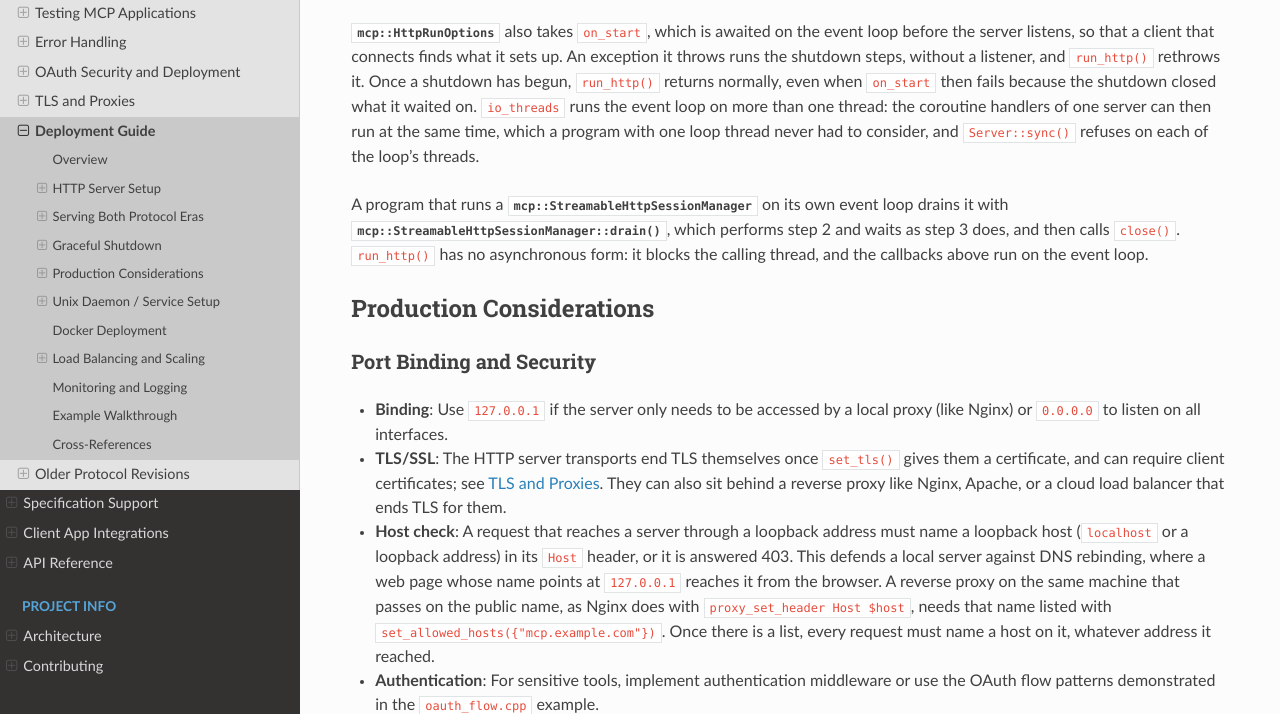
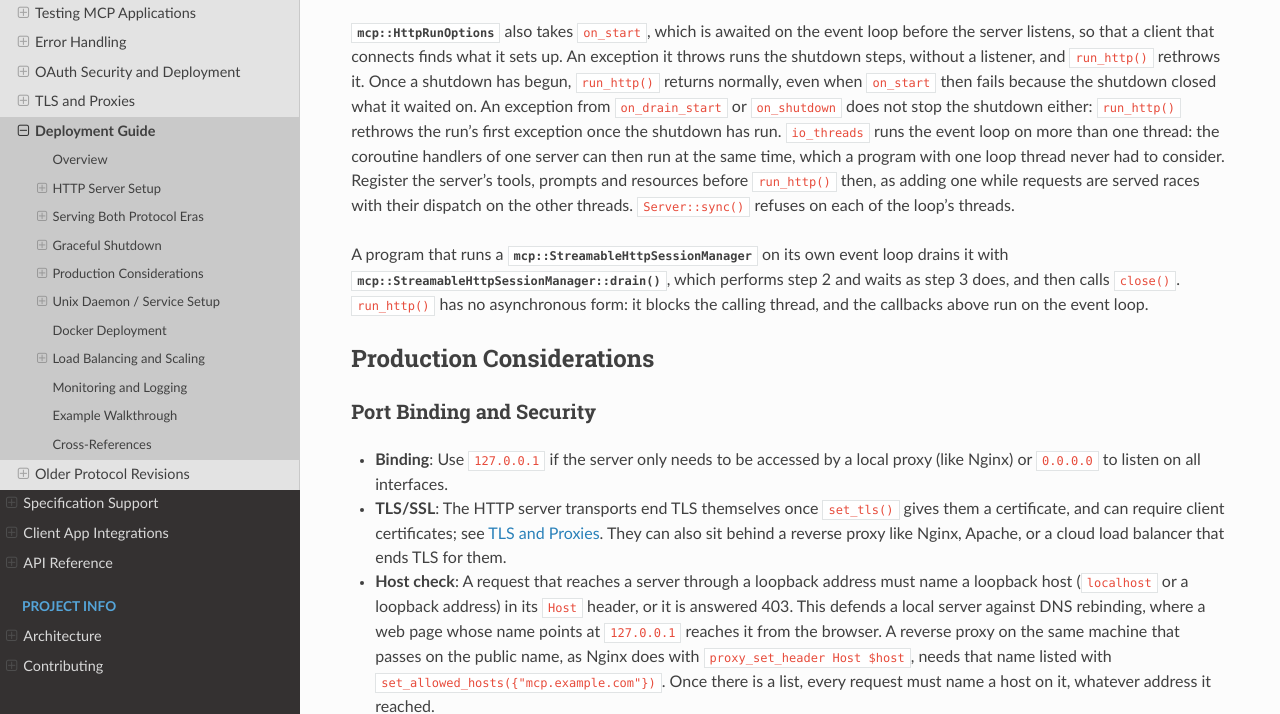
Before and after one commit to yurirocha15/mcp-cpp-sdk, a Sphinx documentation site: the page built from docs/guides/deployment.rst, in a window 1280 px wide and 900 px high, scrolled down 4991 px, cut to the strip 186-900 px from the top of the window. Built offline with Sphinx 7.4.7 and the Read the Docs theme 3.1.0, drawn with Linux system fonts in a browser that asks for light colours.

Commit message:
docs: describe drain callback errors and registering with loop threads
HttpRunOptions, Server::run_http() and the deployment guide say that an
exception from on_drain_start or on_shutdown leaves the shutdown to run and
that run_http() rethrows the run's first exception afterwards, and that a
server run on more than one loop thread registers its tools, prompts and
resources before run_http(), since adding one while requests are served
races with their dispatch on the other threads. A new test checks the
rethrow for both callbacks.

The CHANGELOG names the client's single parse of each message and its
moved results, and the header-mismatch retry limited to status 400.

```diff
--- a/docs/guides/deployment.rst
+++ b/docs/guides/deployment.rst
@@ -257,9 +257,12 @@ once: what is unfinished by then, which includes an ``on_shutdown`` that does no
 :cpp:struct:`mcp::HttpRunOptions` also takes ``on_start``, which is awaited on the event loop before the server
 listens, so that a client that connects finds what it sets up. An exception it throws runs the shutdown
 steps, without a listener, and ``run_http()`` rethrows it. Once a shutdown has begun, ``run_http()`` returns
-normally, even when ``on_start`` then fails because the shutdown closed what it waited on. ``io_threads`` runs the event loop on more than one
-thread: the coroutine handlers of one server can then run at the same time, which a program with one loop thread
-never had to consider, and ``Server::sync()`` refuses on each of the loop's threads.
+normally, even when ``on_start`` then fails because the shutdown closed what it waited on. An exception from
+``on_drain_start`` or ``on_shutdown`` does not stop the shutdown either: ``run_http()`` rethrows the run's first
+exception once the shutdown has run. ``io_threads`` runs the event loop on more than one thread: the coroutine handlers of one
+server can then run at the same time, which a program with one loop thread never had to consider. Register the
+server's tools, prompts and resources before ``run_http()`` then, as adding one while requests are served races
+with their dispatch on the other threads. ``Server::sync()`` refuses on each of the loop's threads.
 
 A program that runs a :cpp:class:`mcp::StreamableHttpSessionManager` on its own event loop drains it with
 :cpp:func:`mcp::StreamableHttpSessionManager::drain`, which performs step 2 and waits as step 3 does, and then
```
Also changed, not shown: CHANGELOG.md (+6 -0 lines), 3 other files.
